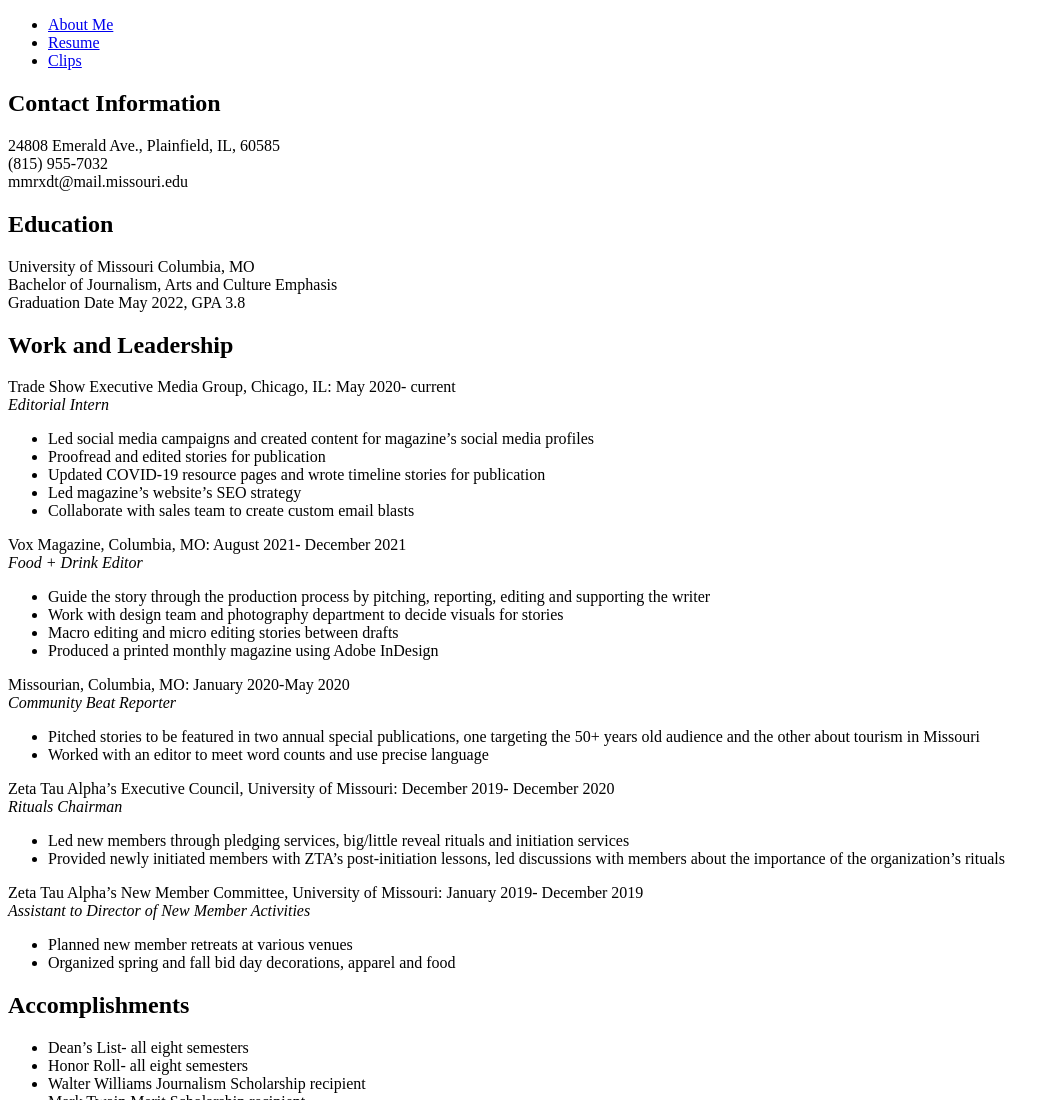
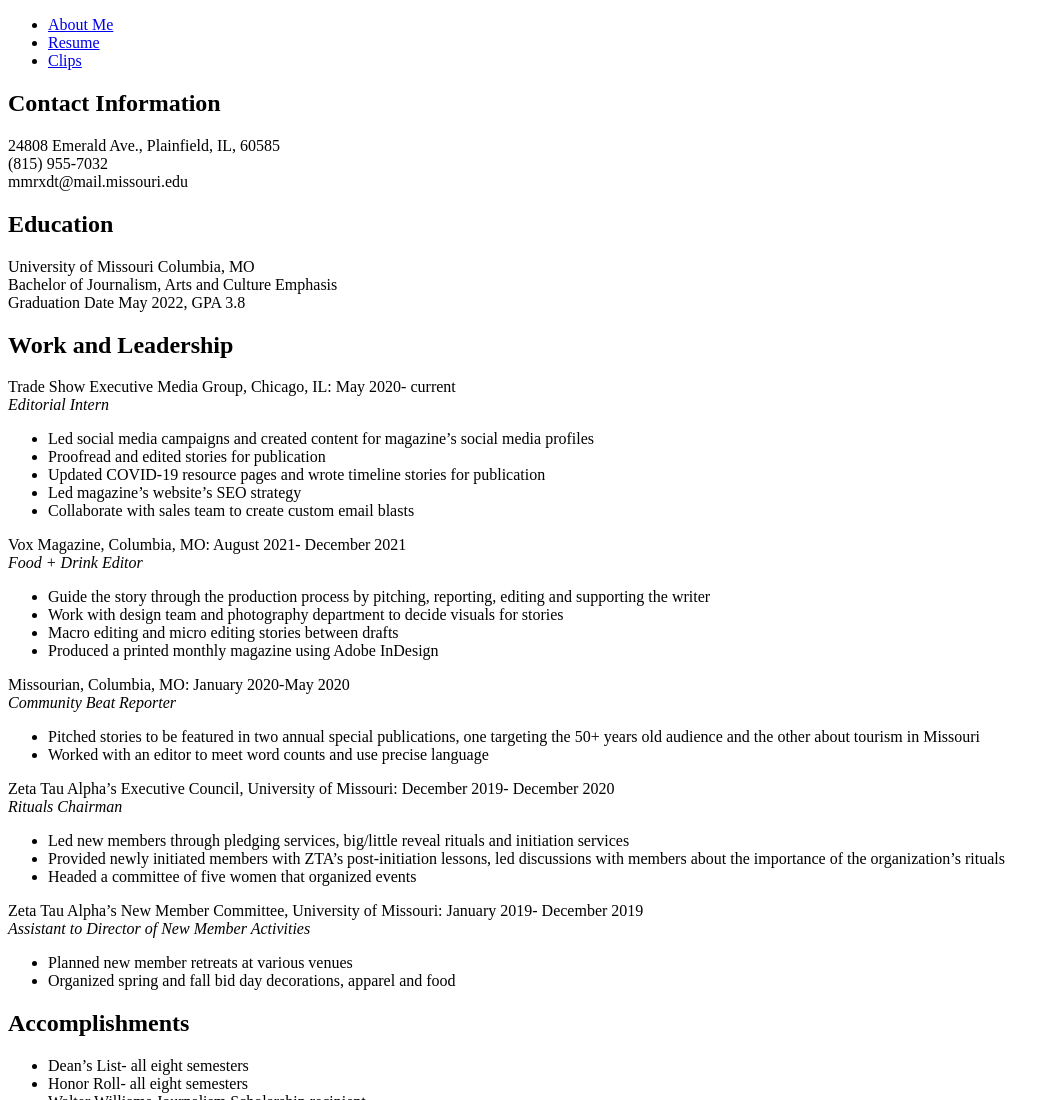
Before and after one commit to J4502-SS22/ryley-portfolio-site, a plain HTML site: page resume.html in a window 1280 px wide. Shown: the top 1100 px of the page, without its empty margins (0-1061 px from the left). Drawn offline with Linux system fonts and the light colour scheme.

Commit message:
added more to resume

```diff
--- a/resume.html
+++ b/resume.html
@@ -56,6 +56,7 @@
     <li>Led new members through pledging services, big/little reveal rituals and initiation services</li>
     <li>Provided newly initiated members with ZTA’s post-initiation lessons, led discussions with
     members about the importance of the organization’s rituals</li>
+    <li>Headed a committee of five women that organized events</li>
   </ul>
     Zeta Tau Alpha’s New Member Committee, University of Missouri: January 2019- December 2019 <br>
     <em>Assistant to Director of New Member Activities</em>
```
